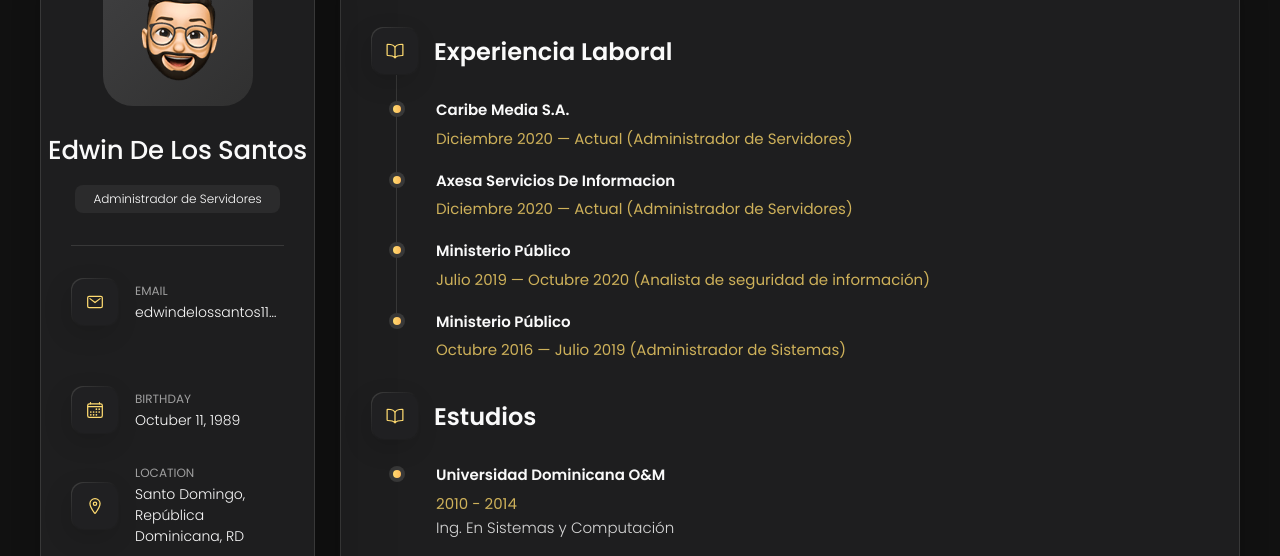
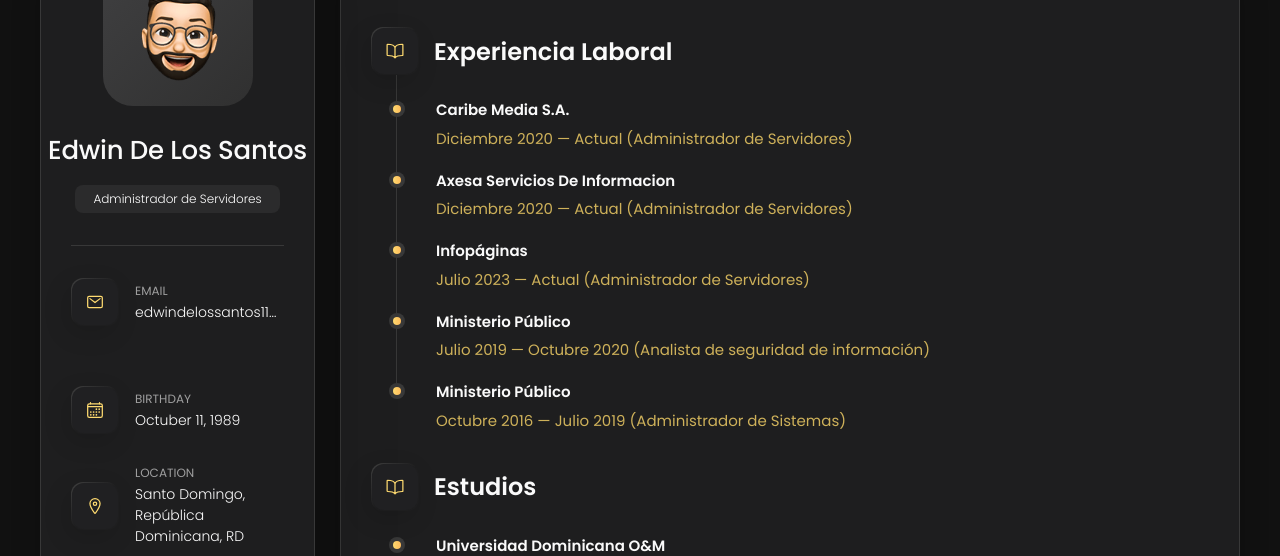
Before and after one commit to edwindelossantos/edwindelossantos.github.io, a plain HTML site: page index.html in a window 1280 px wide. Both pictures are taken after a click on the button "Resume". Shown: the part 162-718 px from the top of the page. Drawn offline with nearby package versions, Linux system fonts and the light colour scheme.

Commit message:
update infopaginas

```diff
--- a/index.html
+++ b/index.html
@@ -632,6 +632,27 @@
               </p>
 -->
             </li>
+
+            <li class="timeline-item">
+
+              <h4 class="h4 timeline-item-title">Infopáginas</h4>
+
+              <span> Julio 2023 — Actual (Administrador de Servidores)</span>
+<!--
+              <p class="timeline-text">
+                -Escaneo de Vulnerabilidades. <br>
+                -Administración de Active Directory. <br>
+                -Administración Exchange 2019. <br>
+                -Administración de firewall Fortinet. <br>
+                -Administración de firewall WatchGuard. <br>
+                -Verificación alertas de seguridad. <br>
+              </p>
+-->
+            </li>
+
+
+
+
 
             <li class="timeline-item">
 
```
